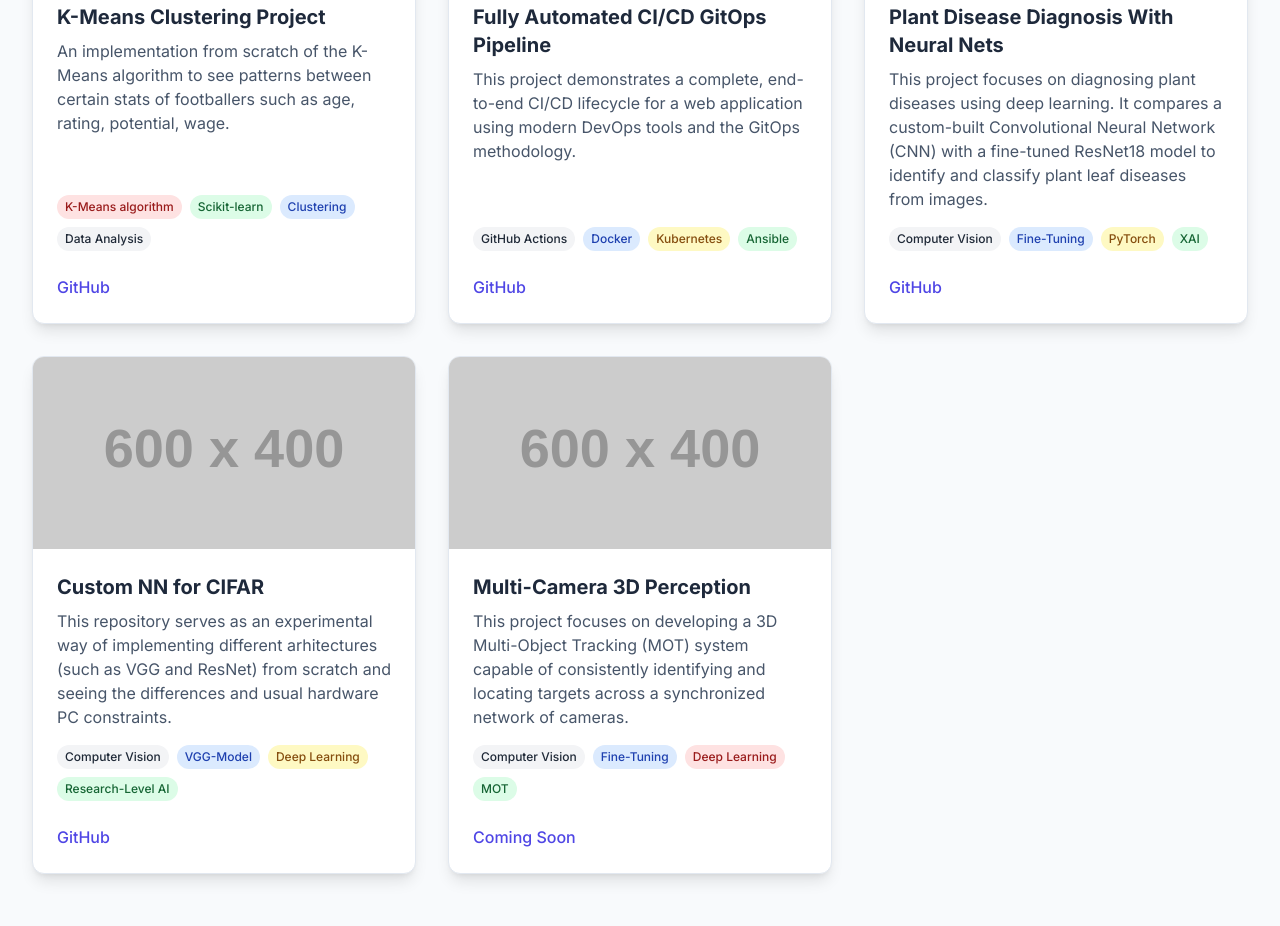
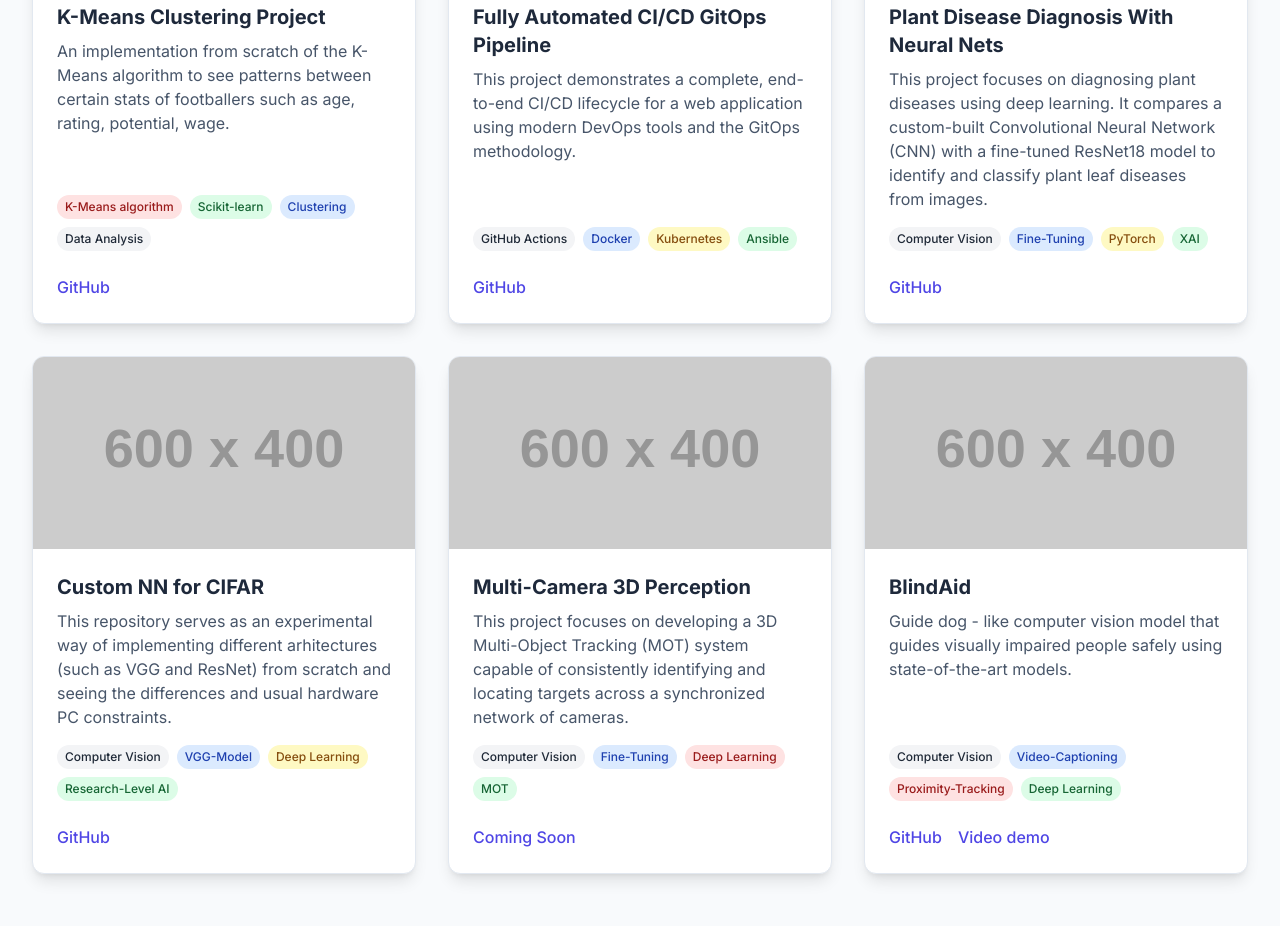
Before and after one commit to aditudor30/Resume-Website, a plain HTML site: page index.html in a window 1280 px wide. Shown: the part 3719-4645 px from the top of the page. Drawn offline with nearby package versions, Linux system fonts and the light colour scheme; placeholder pictures from the web are drawn by us.

Commit message:
Added BlindAid project!

```diff
--- a/index.html
+++ b/index.html
@@ -387,6 +387,7 @@
                 <!-- Project Filters -->
                 <div id="project-filters" class="mt-10 flex flex-wrap justify-center gap-2 md:gap-4">
                     <button class="filter-btn active px-4 py-2 font-medium rounded-lg" data-filter="all">All</button>
+                    <button class="filter-btn px-4 py-2 font-medium rounded-lg" data-filter="feat">Featured</button>
                     <button class="filter-btn px-4 py-2 font-medium rounded-lg" data-filter="ai">AI / ML</button>
                     <button class="filter-btn px-4 py-2 font-medium rounded-lg" data-filter="web">Web Dev</button>
                     <button class="filter-btn px-4 py-2 font-medium rounded-lg" data-filter="devops">DevOps</button>
@@ -501,7 +502,7 @@
                     </div>
 
                     <!-- Project Card 7 -->
-                    <div class="project-card card rounded-xl shadow-lg overflow-hidden flex flex-col" data-category="ai">
+                    <div class="project-card card rounded-xl shadow-lg overflow-hidden flex flex-col" data-category="ai feat">
                         <img class="h-48 w-full object-cover" src="https://placehold.co/600x400/1E1E1E/50E3C2?text=Custom+Neural+Networks+for+CIFAR" alt="Custom Neural Networks for CIFAR">
                         <div class="p-6 flex flex-col flex-grow">
                             <h3 class="text-xl font-bold text-[var(--text-primary)]">Custom NN for CIFAR</h3>
@@ -532,6 +533,26 @@
                             </div>
                             <div class="mt-6 flex space-x-4">
                                 <a href="#" class="font-medium text-[var(--text-accent)] hover:underline">Coming Soon</a>
+                            </div>
+                        </div>
+                    </div>
+
+
+                    <!-- Project Card 8 -->
+                    <div class="project-card card rounded-xl shadow-lg overflow-hidden flex flex-col" data-category="ai feat">
+                        <img class="h-48 w-full object-cover" src="https://placehold.co/600x400/1E1E1E/50E3C2?text=BlindAid" alt="BlindAid">
+                        <div class="p-6 flex flex-col flex-grow">
+                            <h3 class="text-xl font-bold text-[var(--text-primary)]">BlindAid</h3>
+                            <p class="mt-2 text-[var(--text-secondary)] flex-grow">Guide dog - like computer vision model that guides visually impaired people safely using state-of-the-art models.</p>
+                            <div class="mt-4 flex flex-wrap gap-2">
+                                <span class="px-2 py-1 text-xs font-medium bg-gray-100 text-gray-800 dark:bg-gray-900 dark:text-gray-200 rounded-full">Computer Vision</span>
+                                <span class="px-2 py-1 text-xs font-medium bg-blue-100 text-blue-800 dark:bg-blue-900 dark:text-blue-200 rounded-full">Video-Captioning</span>
+                                <span class="px-2 py-1 text-xs font-medium bg-red-100 text-red-800 dark:bg-red-900 dark:text-red-200 rounded-full">Proximity-Tracking</span>
+                                <span class="px-2 py-1 text-xs font-medium bg-green-100 text-green-800 dark:bg-green-900 dark:text-green-200 rounded-full">Deep Learning</span>
+                            </div>
+                            <div class="mt-6 flex space-x-4">
+                                <a href="https://github.com/aditudor30/BlindAid" class="font-medium text-[var(--text-accent)] hover:underline">GitHub</a>
+                                <a href="#" class="font-medium text-[var(--text-accent)] hover:underline">Video demo</a>
                             </div>
                         </div>
                     </div>
```
